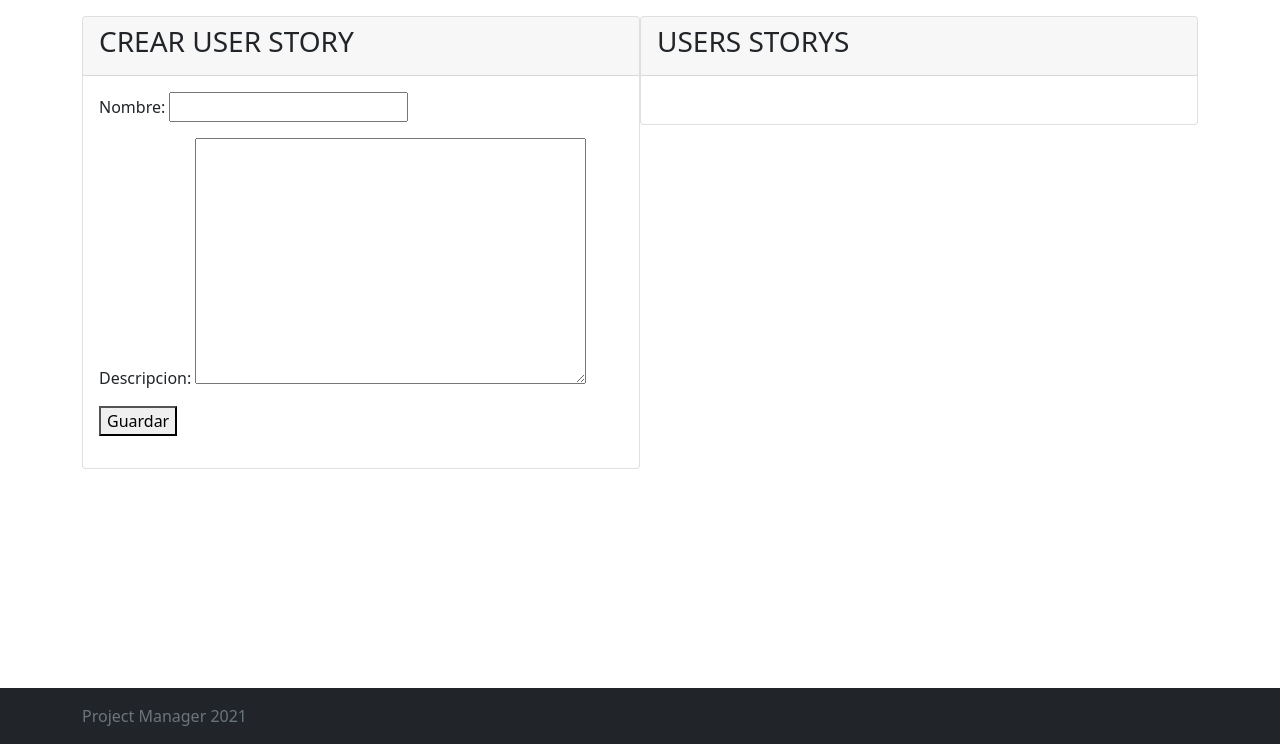
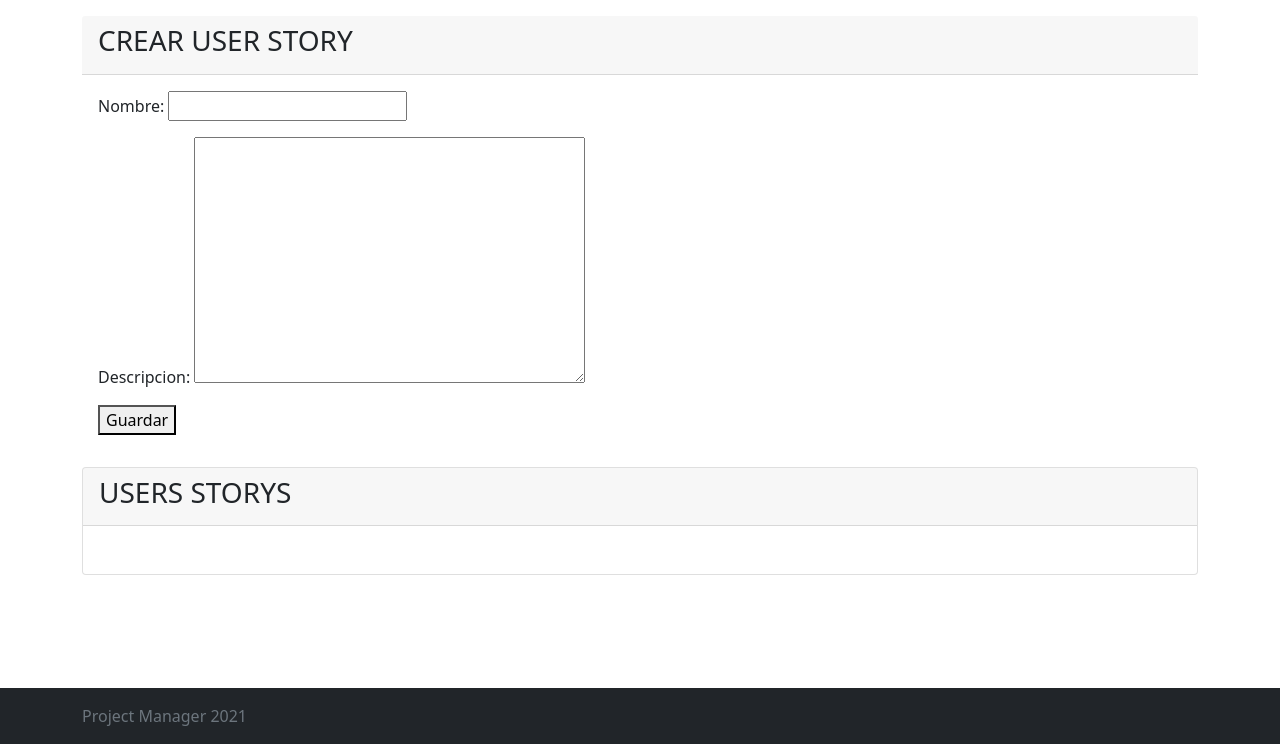
Before and after one commit to Giuli1297/scrum-kanban-pm, a Django app: page /us/createUs/ in a window 1280 px wide. Shown: the part 56-800 px from the top of the page. Run offline with Django 3.2, Linux system fonts and the light colour scheme.

Commit message:
se cambió diseño y se agregaron botones

```diff
--- a/projectmanager/urls.py
+++ b/projectmanager/urls.py
@@ -22,4 +22,5 @@ urlpatterns = [
     path('roles/asignar/<int:pk>/', views.AsignarRol.as_view(), name='asignar_rol'),
     path('roles/deleteRolUser/<int:pk>/', views.EliminarRolUser.as_view(), name='delete_rol_user'),
     path('us/createUs/',views.UserStoryCreate.as_view(),name='create_us'),
+
 ]
--- a/projectmanager/views.py
+++ b/projectmanager/views.py
@@ -431,5 +431,4 @@ class UserStoryCreate(CreateView,ListView):
     model = UserStory
     fields = 'nombre', 'descripcion'
     template_name = 'UserStory/crearUS.html'
-
     success_url = reverse_lazy('create_us')
--- a/templates/UserStory/crearUS.html
+++ b/templates/UserStory/crearUS.html
@@ -1,7 +1,7 @@
 {% extends 'layout/base.html' %}
 {% block body %}
 <div >
-<div class="col-md-6  " style = "float: left"   >
+<div class="col-md-12    >
             <div class="card card-default"  >
               <div class="card-header" >
                 <h3 class="card-title" >
@@ -22,7 +22,7 @@
 
             </div>
           </div>
- <div class="col-md-6  " style = "float: left" >
+ <div class="col-md-12  " style = "float: left" >
             <div class="card card-default" >
               <div class="card-header">
                 <h3 class="card-title">
@@ -36,6 +36,10 @@
                         <tr>
                             <td>{{ list.nombre }}</td>
                             <td>{{ list.descripcion }}</td>
+                          <td> <a class="btn btn-primary btn-warning " href="#" >Editar</a></td>
+                            <td> <a class="btn btn-danger btn-flat" href="#" >Eliminar</a></td>
+                            <td> <a class="btn btn-info btn-flat" href="#" >Historial</a></td>
+
                         </tr>
 
                     {% endfor %}
```
